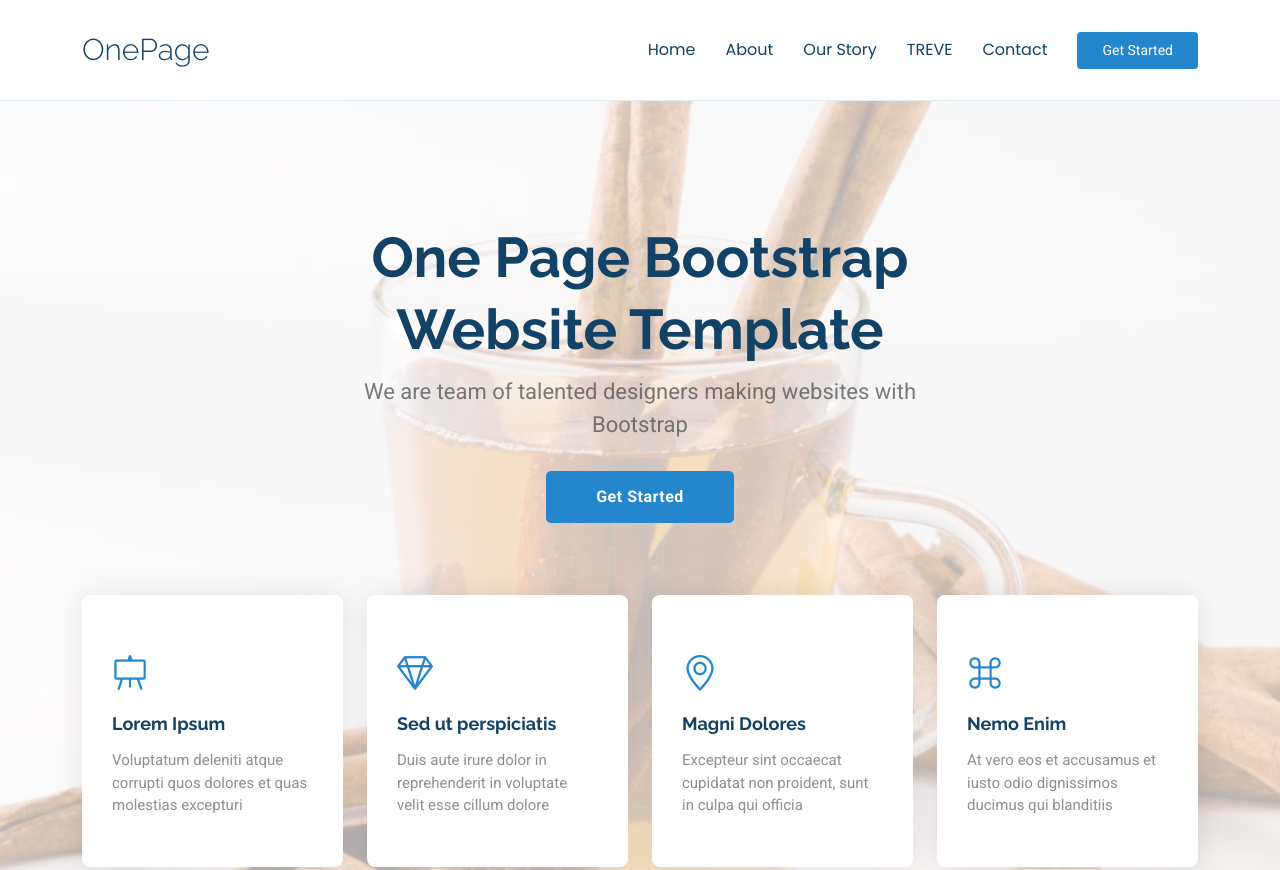
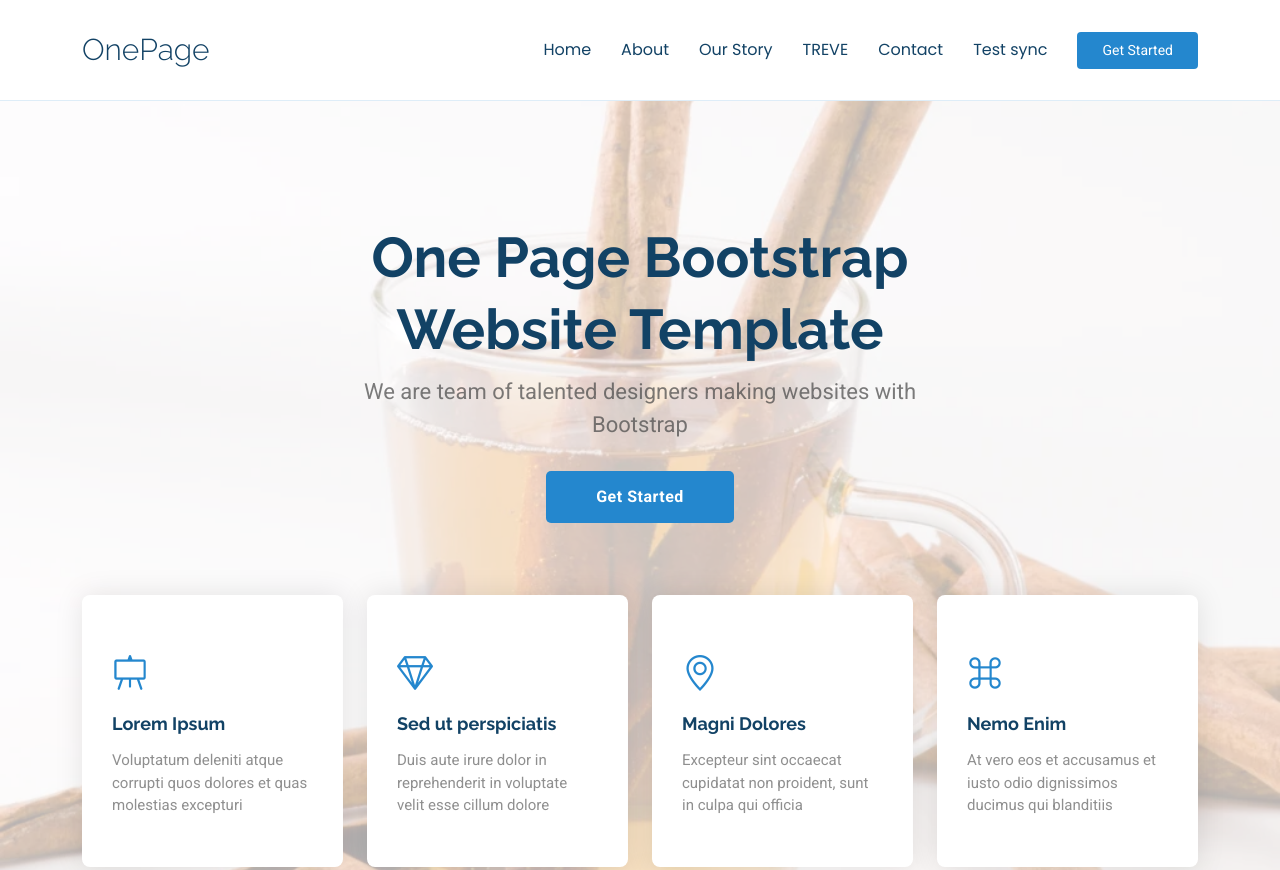
Before and after one commit to prajath330/OnePage, a plain HTML site: page index.html in a window 1280 px wide. Shown: the top 870 px of the page. Drawn offline with Linux system fonts and the light colour scheme.

Commit message:
Update index.html

```diff
--- a/index.html
+++ b/index.html
@@ -54,6 +54,7 @@
           <li><a href="#our_story">Our Story</a></li>
           <li><a href="#treve">TREVE</a></li>
           <li><a href="#contact">Contact</a></li>
+          <li><a href="#test">Test sync</a></li>
         </ul>
         <i class="mobile-nav-toggle d-xl-none bi bi-list"></i>
       </nav>
```
